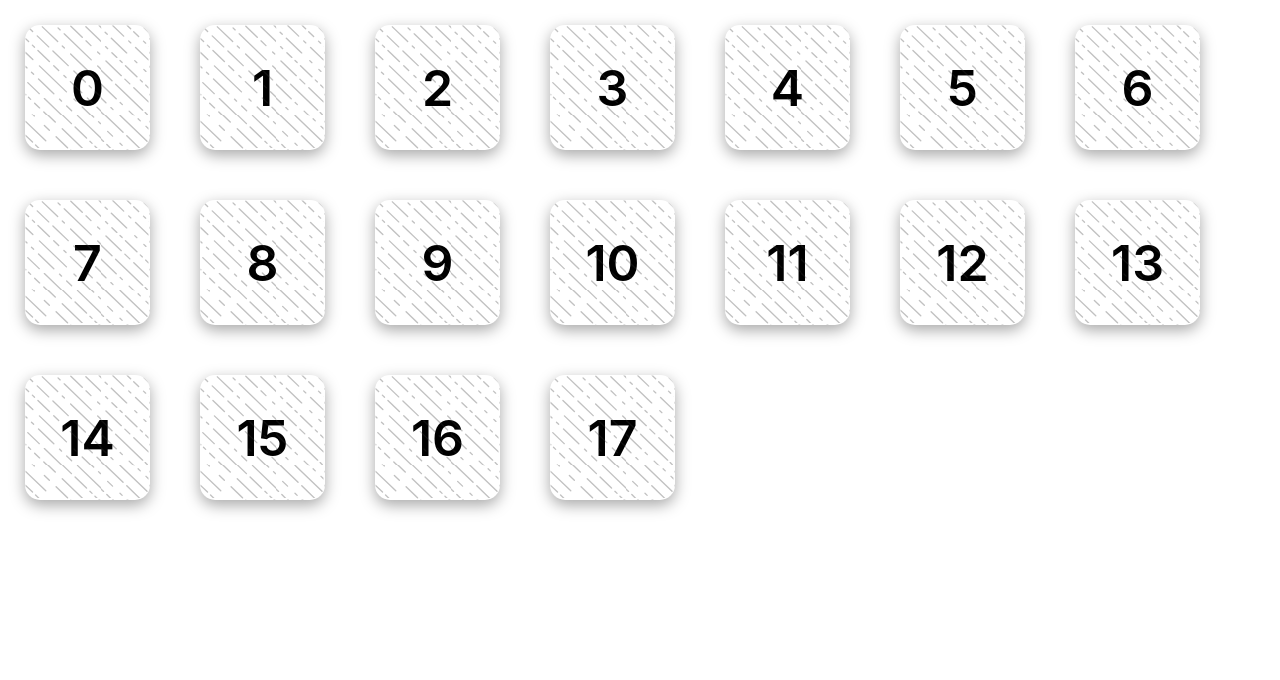
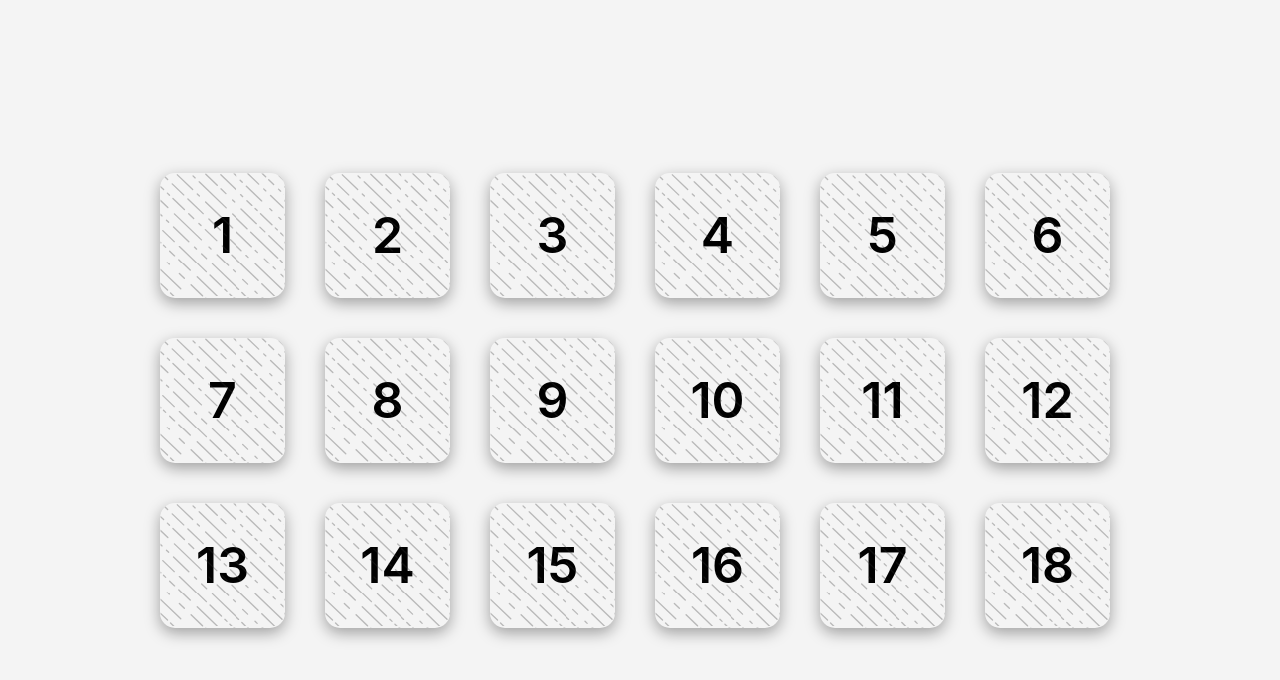
Before and after one commit to iseazy/iseazy-frontend, a React (Create React App) app: page / in a window 1280 px wide. Both pictures are taken after a click on the button "Comenzar". Shown: the top 680 px of the page. Built offline with nearby package versions, Linux system fonts and the light colour scheme.

Commit message:
Improved logic, now you can even spam click and it will work as expected. Improved style so all is centered and really close to the example. Game ends and resets fine.

```diff
--- a/src/App.js
+++ b/src/App.js
@@ -1,6 +1,7 @@
-import {useState} from "react";
+import React, {useState} from "react";
 import "./App.css";
 import Board from "./components/Board";
+import Completed from "./components/Completed";
 import Start from "./components/Start";
 import {generateDeck} from "./Util/deck";
 
@@ -10,14 +11,37 @@ const BOARDSCREEN = 1;
 function App() {
 	const [deck, setDeck] = useState();
 	const [screen, setScreen] = useState(STARTSCREEN);
-  const startGame = () => {
-    setScreen(BOARDSCREEN);
-    setDeck(generateDeck());
-  }
-	return screen === STARTSCREEN ? (
-		<Start startGame={startGame}></Start>
-	) : (
-		<Board cards={deck}></Board>
+	const [completedGame, setCompletedGame] = useState(false);
+	const [flippedCards, setFlippedCards] = useState({});
+
+	const startGame = () => {
+		setScreen(BOARDSCREEN);
+		setDeck(generateDeck());
+	};
+
+	const resetGame = () => {
+		setFlippedCards({});
+		// We make sure the cards are flipped before generating a new game
+		setTimeout(() => {
+			setDeck(generateDeck());
+			setCompletedGame(false);
+		}, 1000);
+	};
+
+	return (
+		<div className="game">
+			{screen === STARTSCREEN ? (
+				<Start startGame={startGame}></Start>
+			) : (
+				<Board
+					cards={deck}
+					completeGame={() => setCompletedGame(true)}
+					flippedCards={flippedCards}
+					setFlippedCards={setFlippedCards}
+				></Board>
+			)}
+			{completedGame && <Completed resetGame={resetGame}></Completed>}
+		</div>
 	);
 }
 
--- a/src/components/Board/index.js
+++ b/src/components/Board/index.js
@@ -1,28 +1,42 @@
-import React, { useState } from 'react';
-import Card from '../Card';
+import React, {useState} from "react";
+import Card from "../Card";
 
 export default function Board(props) {
-    const {cards} = props;
-    const [flippedCards, setFlippedCards] = useState({});
+	const {cards, completeGame, flippedCards, setFlippedCards} = props;
 	const [activeCard, setActiveCard] = useState();
+
 	const onFlip = (id, copyId) => {
-        console.log(id, copyId);
-        setFlippedCards({...flippedCards, [id]: true});
-        if(activeCard && activeCard.copyId !== copyId)  {
-            const newFlippedCards = {...flippedCards};
+		setFlippedCards((prevState) => ({...prevState, [id]: true}));
+		setActiveCard(activeCard ? null : {id, copyId});
+		if (activeCard && activeCard.copyId !== copyId) {
+			setTimeout(() => {
+				setFlippedCards((prevState) => {
+					const newFlippedCards = {...prevState};
 					delete newFlippedCards[activeCard.id];
 					delete newFlippedCards[id];
-            setTimeout(() => {
-                setFlippedCards(newFlippedCards);
-            },1000);
+					return newFlippedCards;
+				});
+			}, 1000);
+		} else if (isGameOver()) {
+			completeGame();
 		}
-        setActiveCard(activeCard ? null : {id, copyId});
+	};
 
-        // CHECK IF THE GAME IS OVER
+	const isGameOver = () => {
+		return Object.keys(flippedCards).length + 1 === cards.length;
 	}
+
 	return (
 		<div className="board">
-            {cards.map(({image, id, copyId}, index) => <Card key={id} index={index} image={image} isFlipped={flippedCards[id]} flip={() => onFlip(id, copyId)}></Card>)}
+			{cards.map(({image, id, copyId}, index) => (
+				<Card
+					key={id}
+					index={index + 1}
+					image={image}
+					isFlipped={flippedCards[id]}
+					flip={() => onFlip(id, copyId)}
+				></Card>
+			))}
 		</div>
-    )
+	);
 }
--- a/src/components/Card/index.js
+++ b/src/components/Card/index.js
@@ -3,15 +3,28 @@ import React from "react";
 export default function Card(props) {
 	const {image, flip, isFlipped, index} = props;
 	return (
-		<div className="card">
-            <div className={`card__inner ${isFlipped ? 'card__inner--flipped' : ''}`}>
-				<div className="card__face card__face--back">
-					<img className="card__image" src={image} alt="card"></img>
-                </div>
-				<div className="card__face card__face--front" onClick={isFlipped ? undefined : flip}>
-                    <div className="card__number">{index}</div>
+		<div className="card__outer">
+			<div className="card">
+				<div
+					className={`card__inner ${
+						isFlipped ? "card__inner--flipped" : ""
+					}`}
+				>
+					<div className="card__face card__face--back">
+						<img
+							className="card__image"
+							src={image}
+							alt="card"
+						></img>
+					</div>
+					<div
+						className="card__face card__face--front center-content"
+						onClick={isFlipped ? undefined : flip}
+					>
+						<div className="card__number">{index}</div>
+					</div>
 				</div>
-            </div>
+			</div>
 		</div>
 	);
 }
--- /dev/null
+++ b/src/components/Completed/index.js
@@ -0,0 +1,18 @@
+import React from 'react'
+
+export default function Completed(props) {
+    const {time, resetGame} = props;
+    return (
+        <div className="completed__overlay center-content">
+            <div className="completed__message-box">
+                <div className="completed__message">
+                    <span>¡Completado!</span>
+                    <span>icono y tiempo</span>
+                </div>
+                <div >
+                    <button className="button" onClick={resetGame}>Jugar otra vez</button>
+                </div>
+            </div>
+        </div>
+    )
+}
--- a/src/components/Start/index.js
+++ b/src/components/Start/index.js
@@ -1,10 +1,17 @@
-import React from 'react'
+import React from "react";
+import icon from "../../assets/svg/Brainlightbulb.svg";
 
 export default function Start(props) {
-    const {startGame} = props;
-    return (
-        <div>
-            <button onClick={startGame}>Comenzar</button>
-        </div>
-    )
+	const {startGame} = props;
+	return (
+		<div className="start center-content">
+			<div className="start__icon-container center-content">
+                <img src={icon} alt="icon"></img>
+            </div>
+			<span className="start__title">MeMemory</span>
+			<button className="button" onClick={startGame}>
+				Comenzar
+			</button>
+		</div>
+	);
 }
--- a/src/index.css
+++ b/src/index.css
@@ -5,6 +5,7 @@ body {
 		"Helvetica Neue", sans-serif;
 	-webkit-font-smoothing: antialiased;
 	-moz-osx-font-smoothing: grayscale;
+	background: #f4f4f4;
 }
 
 code {
@@ -15,16 +16,20 @@ code {
 .board {
 	display: flex;
 	flex-wrap: wrap;
+	max-width: 1000px;
+	margin: auto;
+}
+
+.card__outer {
+	flex: 0 1 calc(16.666666% - 20px);
 }
 
 .card {
 	width: 125px;
 	height: 125px;
-	margin: 25px;
+	margin: 20px;
 	position: relative;
-	border-radius: 15px;
 	perspective: 600px;
-  background-color: transparent;
 }
 
 .card__inner {
@@ -33,7 +38,6 @@ code {
 	height: 100%;
 	transition: transform 1s;
 	transform-style: preserve-3d;
-  background-color: transparent;
 }
 
 .card__inner--flipped {
@@ -50,15 +54,11 @@ code {
 }
 
 .card__face--front {
-	height: 100%;
 	position: absolute;
 	top: 0px;
 	right: 0px;
 	bottom: 0px;
 	left: 0px;
-	display: flex;
-	justify-content: center;
-	align-items: center;
 }
 
 .card__face--front::before {
@@ -74,7 +74,7 @@ code {
 }
 
 .card__face--back {
-  transform: rotateY( 180deg );
+	transform: rotateY(180deg);
 }
 
 .card__image {
@@ -87,3 +87,74 @@ code {
 	font-size: 50px;
 	font-weight: 600;
 }
+
+.completed__overlay {
+	position: fixed;
+	top: 0px;
+	width: 100%;
+	height: 100%;
+	background: #00000082 0% 0% no-repeat padding-box;
+}
+
+.completed__message-box {
+	width: 500px;
+	height: 240px;
+	border-radius: 20px;
+	display: flex;
+	flex-direction: column;
+	justify-content: space-evenly;
+	align-items: center;
+	background-color: white;
+}
+
+.button {
+	width: 240px;
+	height: 70px;
+	background: #e50a4f;
+	border-radius: 35px;
+	color: white;
+	font: normal normal bold 26px/30px Roboto;
+	border: none;
+	cursor: pointer;
+}
+
+.completed__message {
+	display: flex;
+	justify-content: space-evenly;
+	width: 100%;
+}
+
+.start__icon-container {
+	background: #e7e8e8 0% 0% no-repeat padding-box;
+	box-shadow: 0px 3px 6px #00000033;
+	width: 130px;
+	height: 130px;
+	border-radius: 50%;
+}
+
+.center-content {
+	display: flex;
+	justify-content: center;
+	align-items: center;
+}
+
+.start {
+	width: 100%;
+	height: 100%;
+	flex-direction: column;
+}
+
+.start__title {
+	font-size: 70px;
+	font-weight: bold;
+	margin-bottom: 80px;
+	margin-top: 20px;
+}
+
+.game {
+	position: fixed;
+	top: 0px;
+	width: 100%;
+	height: 100%;
+	display: flex;
+}
```
Also changed, not shown: src/components/Completed/test.js (added). Lines whose indentation alone changed are shown as unchanged.
